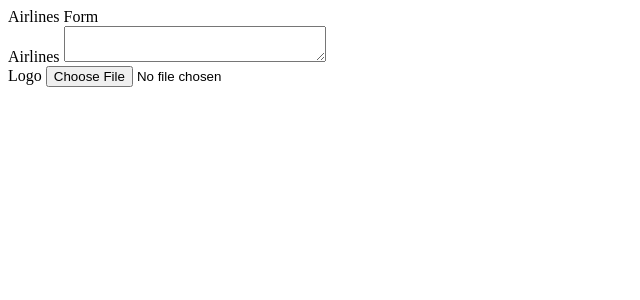
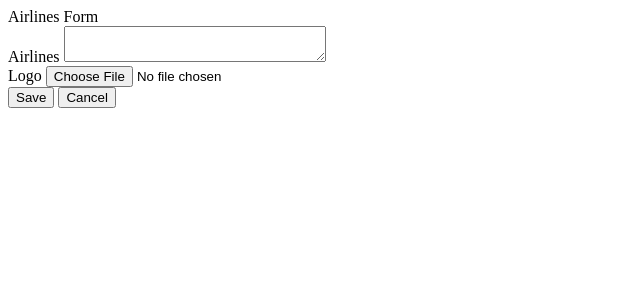
Before and after one commit to HMAHD/Phoenix-Airline, a PHP site: page /airlines.php in a window 1280 px wide. Shown: the top 300 px of the page, without its empty margins (0-640 px from the left). Run offline with PHP 8.4, Linux system fonts and the light colour scheme; a stand-in replaces the project's code that opens the database connection.

Commit message:
update airline.php

```diff
--- a/admin/airlines.php
+++ b/admin/airlines.php
@@ -27,6 +27,15 @@
 
 
              		</div>
+
+					<div class="card-footer">
+						<div class="row">
+							<div class="col-md-12">
+								<button class="btn btn-sm btn-primary col-sm-3 offset-md-3"> Save</button>
+								<button class="btn btn-sm btn-default col-sm-3" type="button" onclick="_reset()"> Cancel</button>
+							</div>
+						</div>
+					</div>
                 </div>
             </form>
             </div>
```
